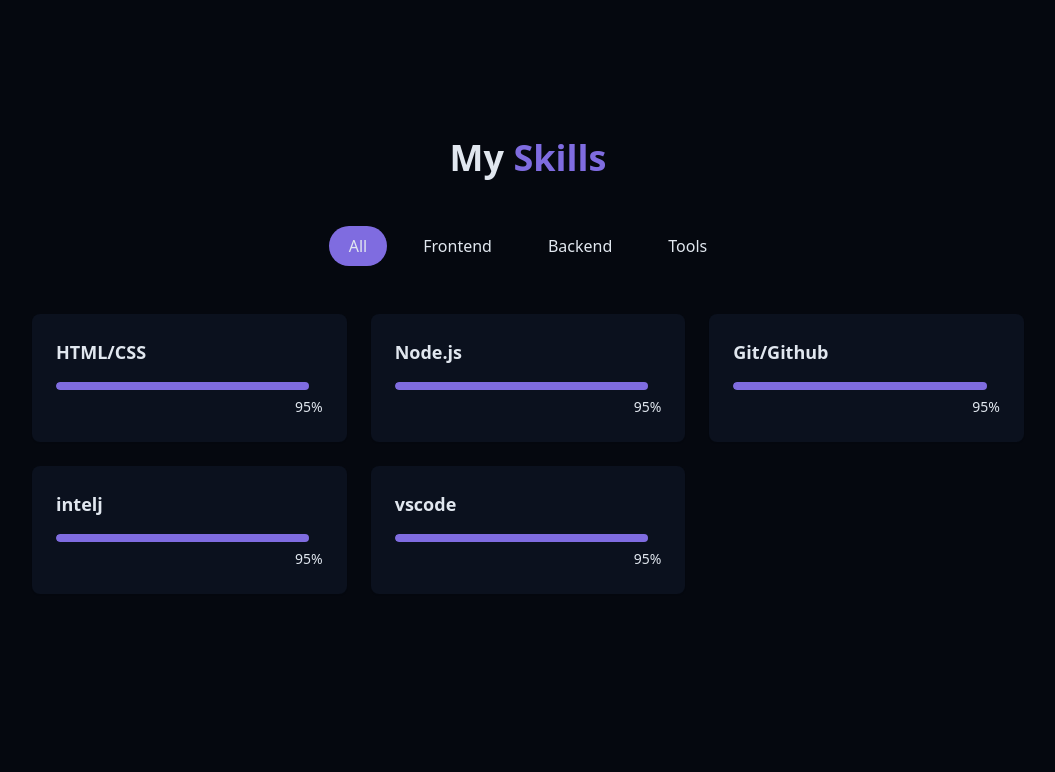
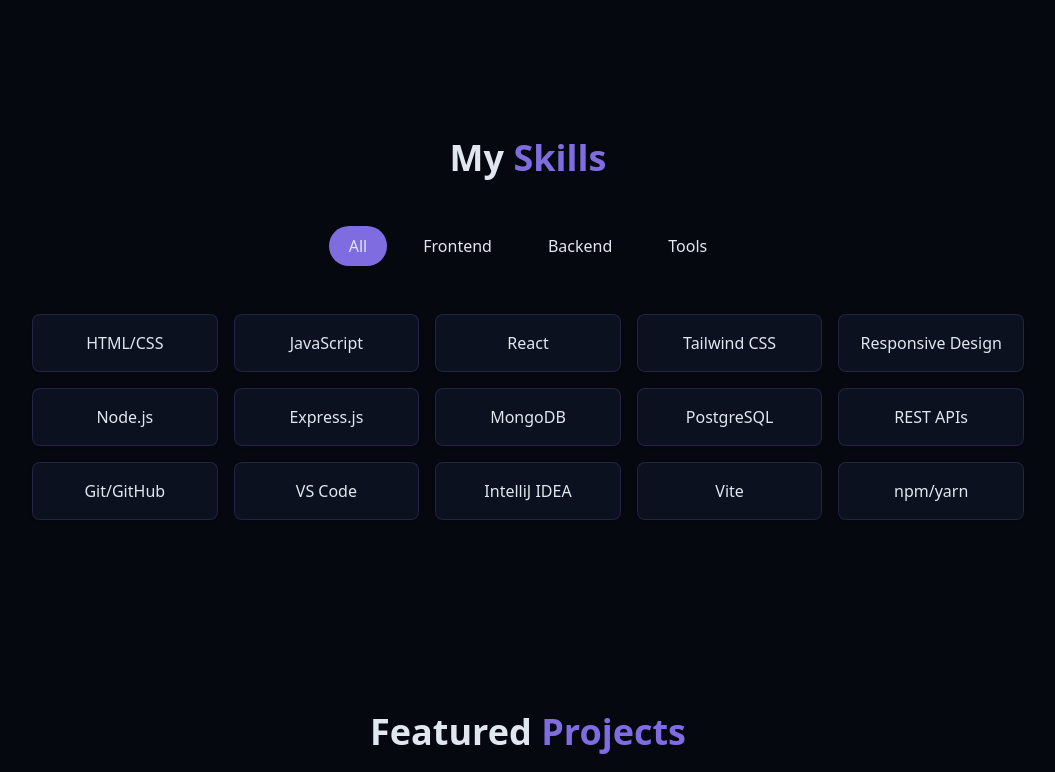
Before and after one commit to grudzinskio/Personal_Website, a React (Vite) app: page / in a window 1280 px wide. Shown: the part 1440-2212 px from the top of the page, without its empty margins (128-1183 px from the left). Built offline with nearby package versions, Linux system fonts and the light colour scheme.

Commit message:
updated skills part

```diff
--- a/src/components/Navbar.jsx
+++ b/src/components/Navbar.jsx
@@ -21,7 +21,7 @@ export const Navbar = () => {
     return (
         <nav className={cn(
             "fixed w-full z-40 transition-all duration-300",
-            isScrolled ? "py-3 bg-background/80 backdrop-blur-md shadow-xs" : "py-5"
+            isScrolled ? "py-3 bg-card/90 backdrop-blur-md shadow-lg border-b border-border/50" : "py-5 bg-card/60 backdrop-blur-sm"
         )}
         >
             <div className='container flex items-center justify-between'>
--- a/src/components/SkillsSection.jsx
+++ b/src/components/SkillsSection.jsx
@@ -1,18 +1,29 @@
 import { useState } from "react";
 import { cn } from "@/lib/utils";
+
 const skills = [
+    // Frontend
+    { name: "HTML/CSS", category: "frontend" },
+    { name: "JavaScript", category: "frontend" },
+    { name: "React", category: "frontend" },
+    { name: "Tailwind CSS", category: "frontend" },
+    { name: "Responsive Design", category: "frontend" },
 
-    //frontend
-    { name: "HTML/CSS", level: 95, category: "frontend" },
+    // Backend
+    { name: "Node.js", category: "backend" },
+    { name: "Express.js", category: "backend" },
+    { name: "MongoDB", category: "backend" },
+    { name: "PostgreSQL", category: "backend" },
+    { name: "REST APIs", category: "backend" },
 
-    //backend
+    // Tools & Technologies
+    { name: "Git/GitHub", category: "tools" },
+    { name: "VS Code", category: "tools" },
+    { name: "IntelliJ IDEA", category: "tools" },
+    { name: "Vite", category: "tools" },
+    { name: "npm/yarn", category: "tools" },
+];
 
-    { name: "Node.js", level: 95, category: "backend" },
-    //tools
-    { name: "Git/Github", level: 95, category: "tools" },
-    { name: "intelj", level: 95, category: "tools" },
-    { name: "vscode", level: 95, category: "tools" },
-]
 const categories = ["all", "frontend", "backend", "tools"];
 
 export const SkillsSection = () => {
@@ -25,42 +36,39 @@ export const SkillsSection = () => {
         <section
             id="skills"
             className="py-24 px-4 relative bg-secondary/30">
+            <div className="container mx-auto max-w-5xl">
+                <h2 className="text-3xl md:text-4xl font-bold mb-12 text-center">
+                    My <span className="text-primary">Skills</span>
+                </h2>
 
-            <div className="container mx-auto max-w-5xl ">
-                <h2 className="text-3xl md:text-4xl font-bold mb-12 text-center">
-                    My <span className="text-primary"> Skills</span>
-                </h2>
                 <div className="flex flex-wrap justify-center gap-4 mb-12">
                     {categories.map((category, key) => (
                         <button
                             key={key}
                             onClick={() => setActiveCategory(category)}
-                            className={cn("px-5 py-2 rounded-full transition-colors duration-300 capitalize",
-                                activeCategory === category ? "bg-primary text-primary-foreground" : "bg-secondary/70 text-foreground hover:bg-secondary"
+                            className={cn(
+                                "px-5 py-2 rounded-full transition-colors duration-300 capitalize",
+                                activeCategory === category
+                                    ? "bg-primary text-primary-foreground"
+                                    : "bg-secondary/70 text-foreground hover:bg-secondary"
                             )}
                         >
                             {category}
-                        </button>))}
+                        </button>
+                    ))}
                 </div>
 
-                <div className="grid grid-cols-1 sm:grid-cols-2 lg:grid-cols-3 gap-6">
+                <div className="grid grid-cols-2 sm:grid-cols-3 md:grid-cols-4 lg:grid-cols-5 gap-4">
                     {filteredSkills.map((skill, key) => (
-                        <div key={key} className="bg-card p-6 rounded-lg shadow-xs card-hover">
-                            <div className="text-left mb-4">
-                                <h3 className="font-semibold text-lg"> {skill.name}</h3>
-                            </div>
-                            <div className="w-full bg-secondary/50 h-2 rounded-full overflow-hidden">
-                                <div className="bg-primary h-2 rounded-full origin-left animate-[grow_1.5s_ease-out"
-                                    style={{ width: skill.level + "%" }}
-                                />
-                            </div>
-                            <div className="text-right mt-1">
-                                <span className="text-sm text-muted-foreground">{skill.level}%</span>
-                            </div>
+                        <div
+                            key={key}
+                            className="bg-card p-4 rounded-lg shadow-sm card-hover text-center border border-primary/20 hover:border-primary/40 hover:shadow-md transition-all duration-300"
+                        >
+                            <h3 className="font-medium text-sm md:text-base">{skill.name}</h3>
                         </div>
                     ))}
                 </div>
             </div>
         </section>
     );
-}
+};
```
